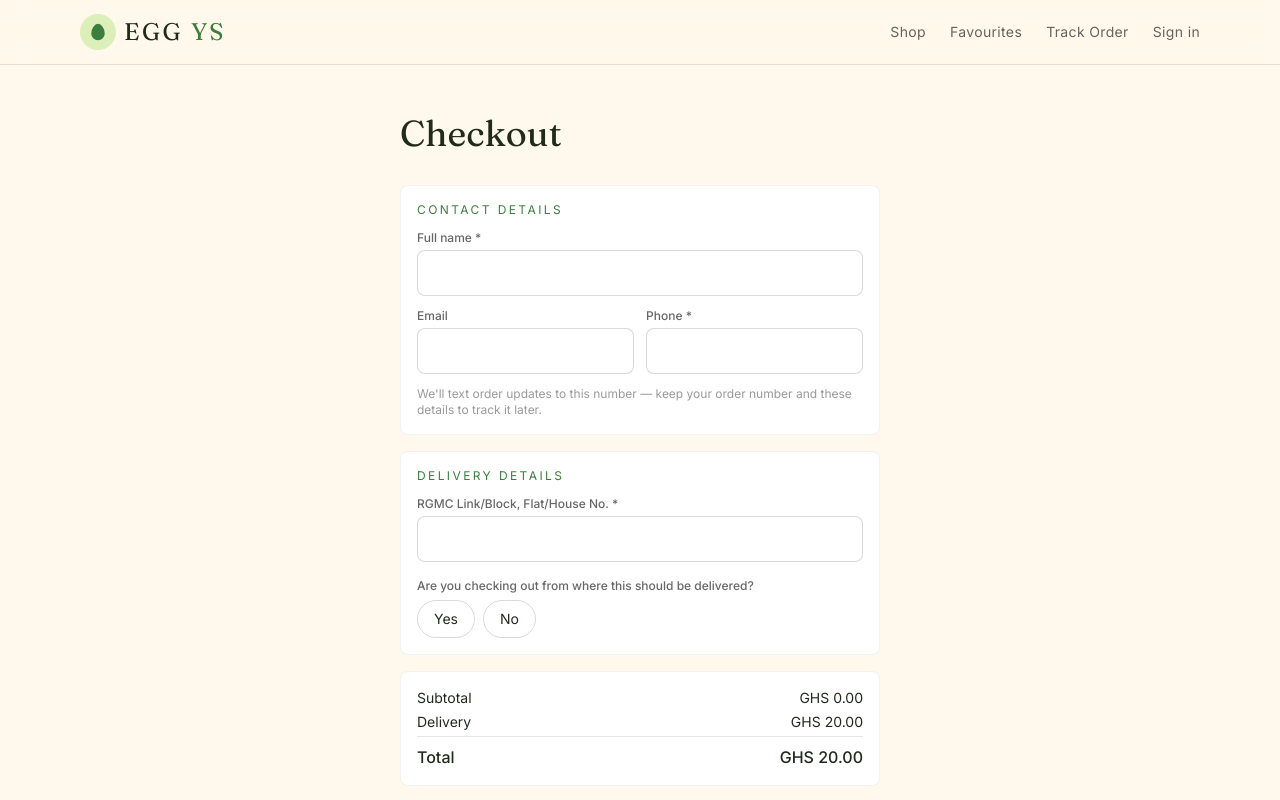
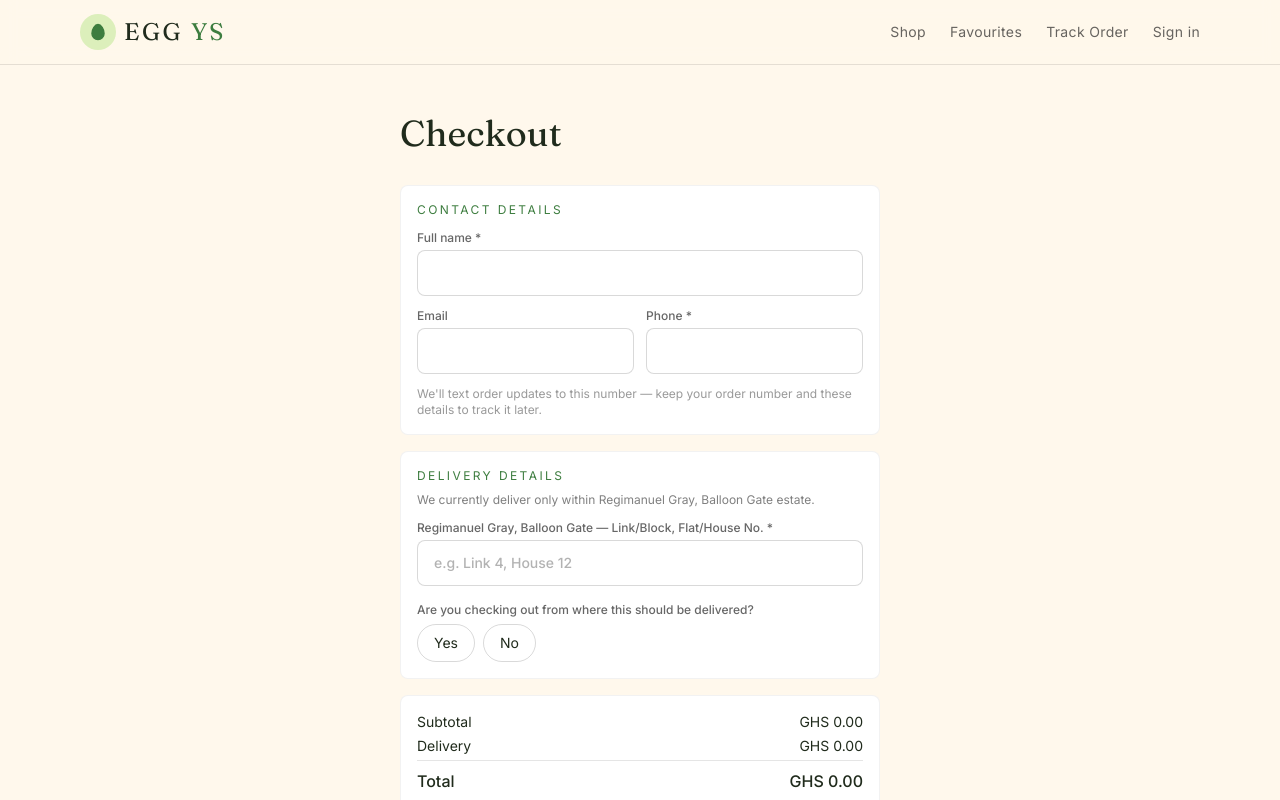
Before and after one commit to kwasiadabo/eggys_web, a React (Vite) app: page /checkout in a window 1280 px wide. Both pictures are taken after a click on the button "Continue as guest". Shown: the top 800 px of the page. Built offline with nearby package versions, Linux system fonts and the light colour scheme; no server answers.

Commit message:
delivery fee removed

```diff
--- a/src/pages/Checkout.jsx
+++ b/src/pages/Checkout.jsx
@@ -86,7 +86,9 @@ export default function Checkout() {
 	const setField = (key) => (e) =>
 		setDelivery({ ...delivery, [key]: e.target.value });
 
-	const shippingCost = Number(fees[0]?.fee ?? 20);
+	// Flat delivery fee, temporarily 0 while service is limited to a single
+	// estate — set via Admin → Delivery Fees when ready to charge for delivery.
+	const shippingCost = Number(fees[0]?.fee ?? 0);
 
 	const subtotal = items.reduce(
 		(sum, i) => sum + Number(i.product.price) * i.quantity,
@@ -236,12 +238,16 @@ export default function Checkout() {
 					<p className="text-xs uppercase tracking-[0.2em] text-green">
 						Delivery Details
 					</p>
+					<p className="text-xs text-black/50 -mt-1">
+						We currently deliver only within Regimanuel Gray, Balloon Gate estate.
+					</p>
 					<label className={labelClass}>
-						RGMC Link/Block, Flat/House No. *
+						Regimanuel Gray, Balloon Gate — Link/Block, Flat/House No. *
 						<input
 							required
 							value={delivery.area}
 							onChange={setField('area')}
+							placeholder="e.g. Link 4, House 12"
 							className={inputClass}
 						/>
 					</label>
```
